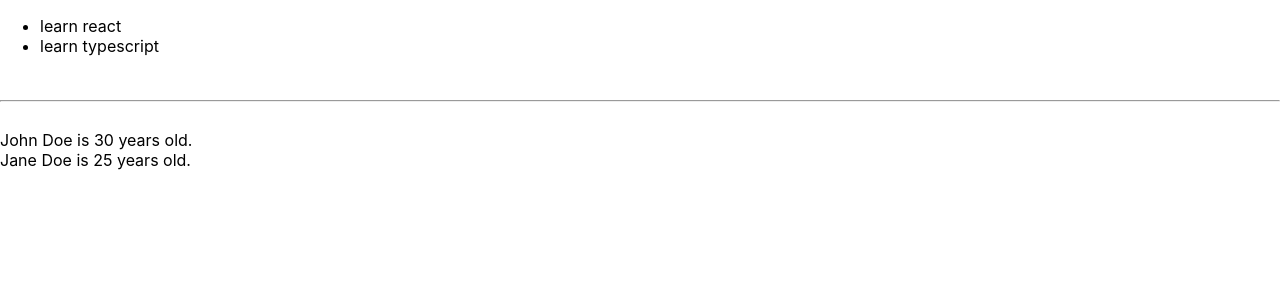
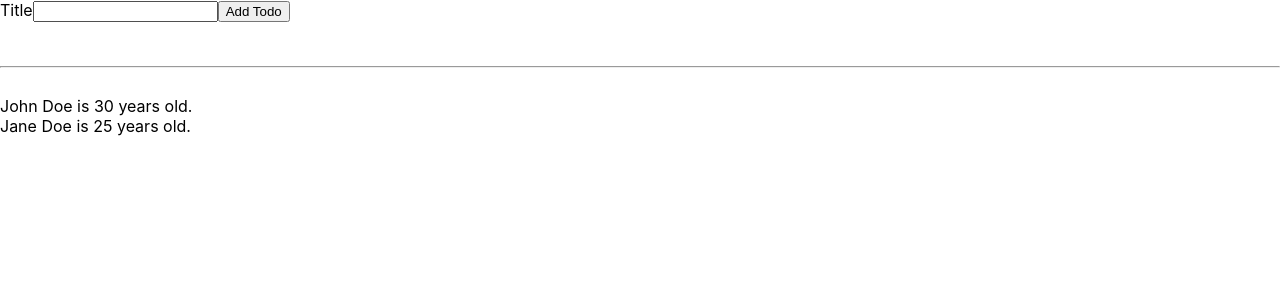
Before and after one commit to tolu-c/learn-react-III, a React (Create React App) app in the folder react-ts/: page / in a window 1280 px wide. Shown: the top 300 px of the page. Built offline with nearby package versions, Linux system fonts and the light colour scheme.

Commit message:
function props

```diff
--- a/react-ts/src/App.tsx
+++ b/react-ts/src/App.tsx
@@ -1,14 +1,22 @@
+import { useState } from "react";
+import NewTodo from "./components/NewTodo";
 import Persons from "./components/Persons";
 import TodoList from "./components/TodoList";
 import Person from "./models/person";
 import Todo from "./models/todo";
 
 export default function App() {
-  const todos = [new Todo("learn react"), new Todo("learn typescript")];
+  const [todos, setTodos] = useState([])
   const persons = [new Person("John Doe", 30), new Person("Jane Doe", 25)];
+
+  const addTodo = (title: string) => {
+   setTodos(new Todo(title));
+  }
+
 
   return (
     <div>
+      <NewTodo onAddTodo={addTodo} />
       <TodoList items={todos} />
       <br />
       <hr />
--- a/react-ts/src/components/NewTodo.tsx
+++ b/react-ts/src/components/NewTodo.tsx
@@ -1,24 +1,20 @@
 import { useRef } from "react";
 
-
-const NewTodo = () => {
-  const titleRef = useRef<HTMLInputElement>(null)
+const NewTodo: React.FC<{ onAddTodo: (title: string) => void }> = ({
+  onAddTodo,
+}) => {
+  const titleRef = useRef<HTMLInputElement>(null);
 
   const todoSubmitHandler = (event: React.FormEvent) => {
     event.preventDefault();
 
-    const enteredTitle = titleRef.current!.value
+    const enteredTitle = titleRef.current!.value;
 
     if (enteredTitle.trim().length === 0) {
-      return
+      return;
     }
-
-    }
-    // const todoText = (event.target as HTMLFormElement).elements.todoText.value;
-    // if (todoText) {
-    //   dispatch(addTodo(todoText));
-    // }
-  // };
+    onAddTodo(enteredTitle);
+  };
 
   return (
     <form onSubmit={todoSubmitHandler}>
```
